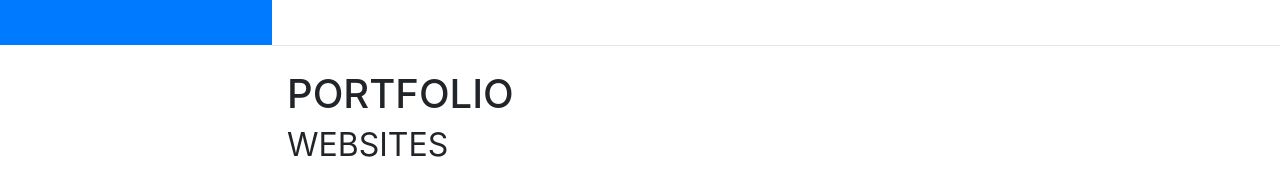
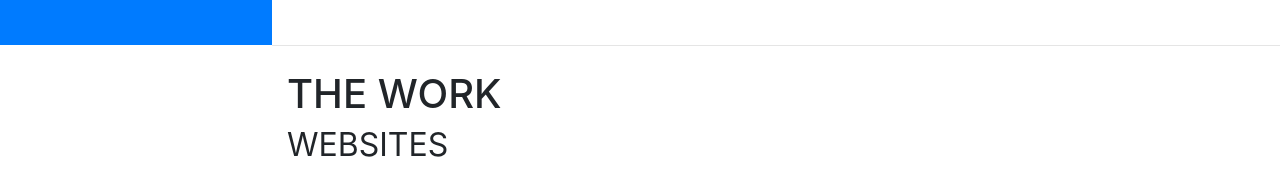
Before and after one commit to aautrey4/aautrey4.github.io, a website with bundled scripts: page index.html in a window 1280 px wide. Shown: the part 755-943 px from the top of the page. Built offline with nearby package versions, Linux system fonts and the light colour scheme; grey boxes are pictures that could not be loaded; a web font is replaced by a local one.

Commit message:
Fixing Anchor

```diff
--- a/index.html
+++ b/index.html
@@ -56,7 +56,7 @@
             <a class="nav-link js-scroll-trigger" href="#hi">The Call</a>
           </li>
           <li class="nav-item">
-            <a class="nav-link js-scroll-trigger" href="#portfolio">The Work</a>
+            <a class="nav-link js-scroll-trigger" href="#the-work">The Work</a>
           </li>
           <li class="nav-item">
             <a class="nav-link js-scroll-trigger" href="#resume">The Background</a>
@@ -105,7 +105,7 @@
     <div class="container">
 
       <!-- Page Heading -->
-      <h1 class="my-4">Portfolio<br />
+      <h1 class="my-4" id="the-work">The Work<br />
         <small>Websites</small>
       </h1>
 
```
